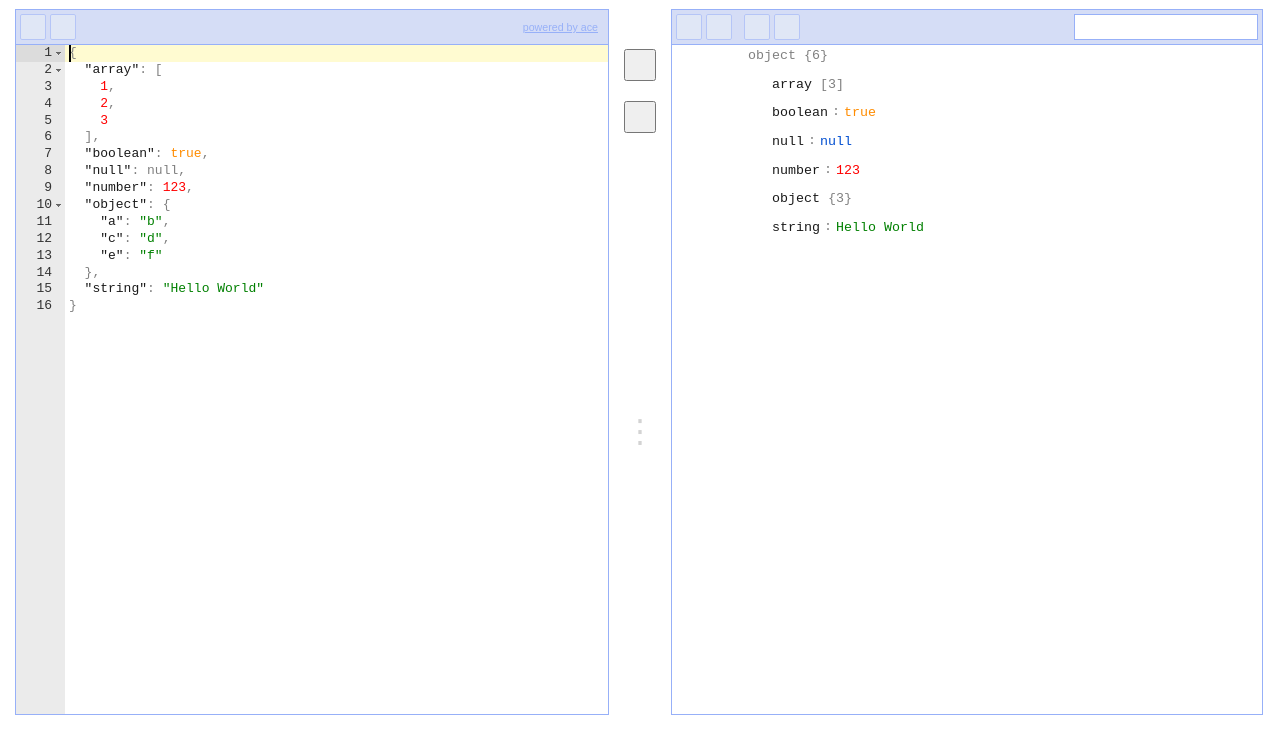
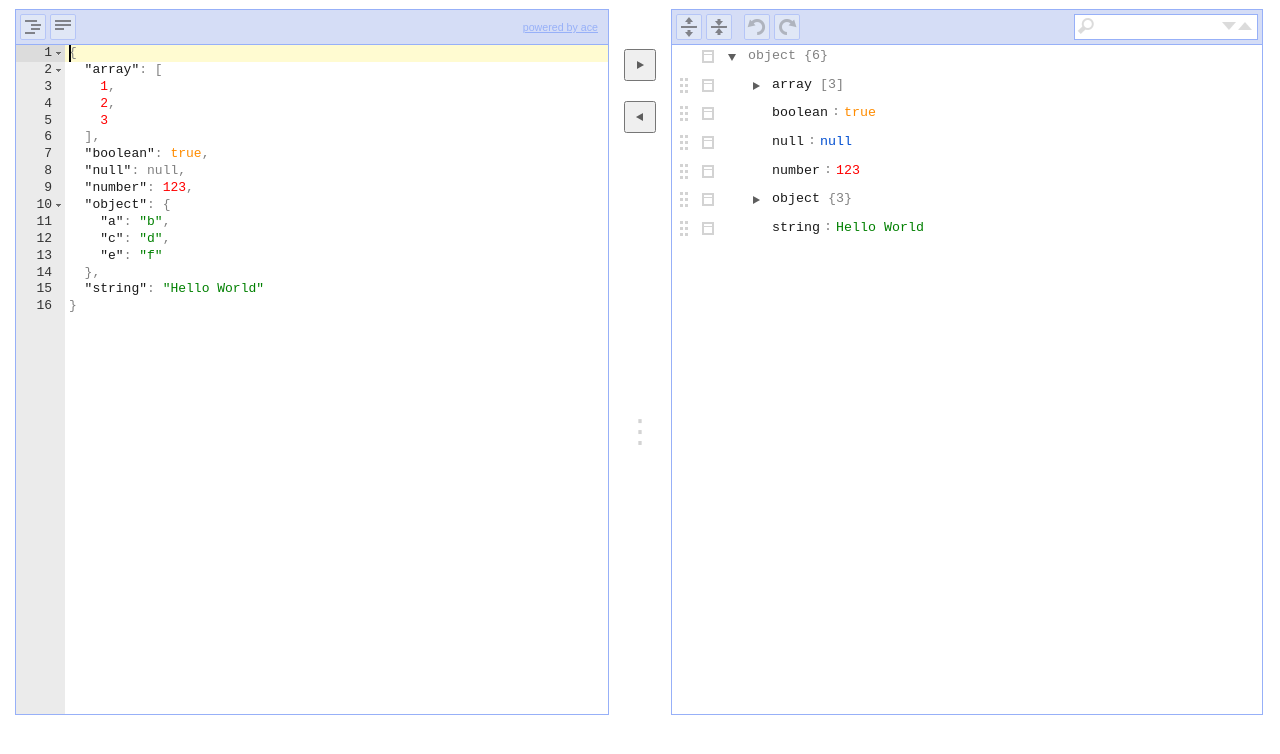
Before and after one commit to slopjong/jsoneditor-app, a plain HTML site: page test.html in a window 1280 px wide. Shown: the part 46-800 px from the top of the page. Drawn offline with Linux system fonts and the light colour scheme.

Commit message:
Fixed the slider get/set buttons

```diff
--- a/test.html
+++ b/test.html
@@ -61,10 +61,10 @@
 
   <style type="text/css">
     div.convert-right {
-      background: url('img/jsoneditor-icons.png') -0 -48px;
+      background: url('jsoneditor/img/jsoneditor-icons.png') -0 -48px;
     }
     div.convert-left {
-      background: url('img/jsoneditor-icons.png') -24px -48px;
+      background: url('jsoneditor/img/jsoneditor-icons.png') -24px -48px;
     }
   </style>
 </head>
```
Also changed, not shown: jsoneditor/img/jsoneditor-icons.png (added).
